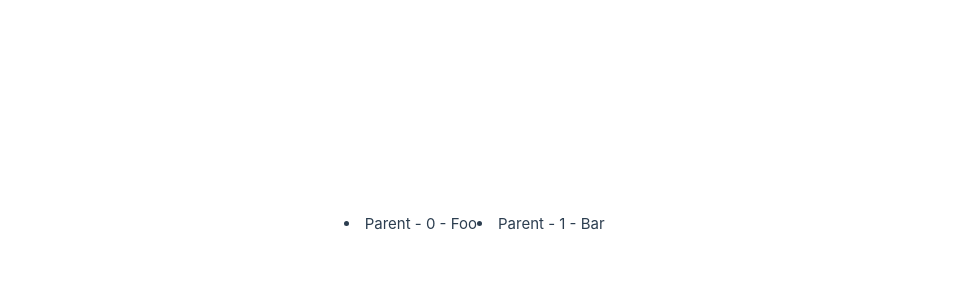
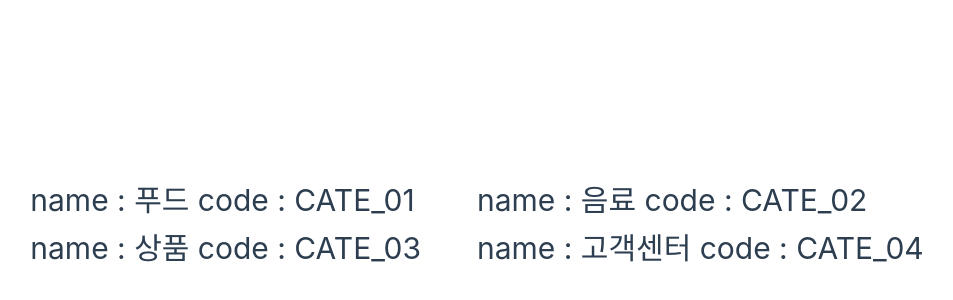
Before and after one commit to seull-hello-vue/seull-hello-vue.github.io, a Vue app: page / in a window 1280 px wide. Shown: the part 176-476 px from the top of the page, without its empty margins (163-1116 px from the left). Built offline with nearby package versions, Linux system fonts and the light colour scheme.

Commit message:
상하차..

```diff
--- a/src/App.vue
+++ b/src/App.vue
@@ -1,12 +1,14 @@
 <script setup>
-import { ref } from 'vue'
 
-const parentMessage = ref('Parent')
-const items = ref([{ message: 'Foo' } , { message: 'Bar'}])
+import category from "@/assets/category.json"
+
+const categories = category
 </script>
 
 <template>
-<li v-for="(item,index) in items">
- {{ parentMessage }} - {{ index }} - {{ item.message  }}
-</li>
+
+<h1 v-for="item in categories">
+  name : {{ item.name }}
+  code : {{ item.code }}
+ </h1>
 </template>
--- /dev/null
+++ b/src/assets/category.json
@@ -0,0 +1,22 @@
+[
+    {
+		"name": "푸드",
+		"image_url": "https://image-server.kr/def/cate-1.jpg",
+		"code": "CATE_01"
+	},
+    {
+		"name": "음료",
+		"image_url": "https://image-server.kr/def/cate-2.jpg",
+		"code": "CATE_02"
+	},
+    {
+		"name": "상품",
+		"image_url": "https://image-server.kr/def/cate-3.jpg",
+		"code": "CATE_03"
+	},
+    {
+		"name": "고객센터",
+		"image_url": "https://image-server.kr/def/cate-4.jpg",
+		"code": "CATE_04"
+	}
+]
```
